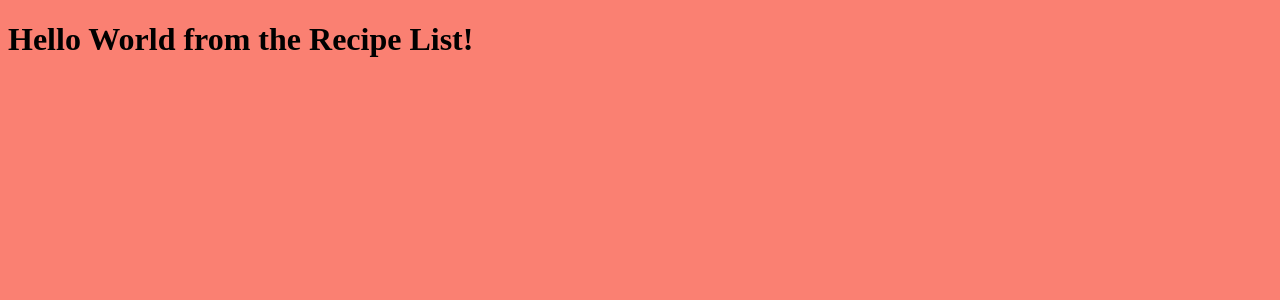
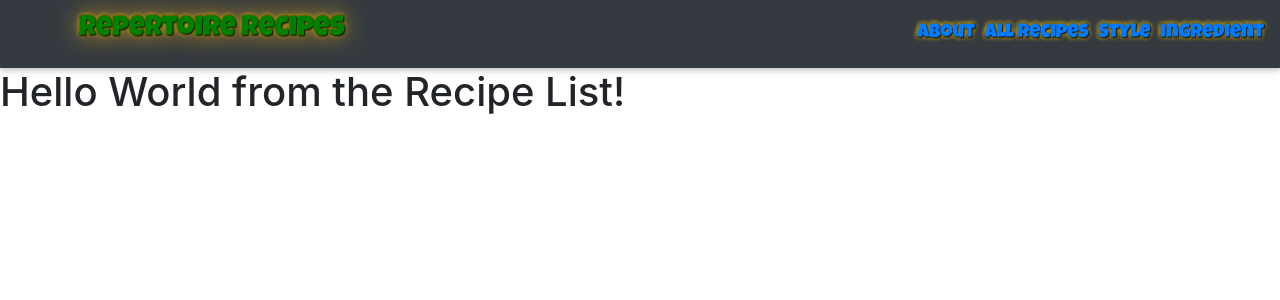
Before and after one commit to PatCeriale/repertoire-recipes, a React (Create React App) app: page /recipelist in a window 1280 px wide. Shown: the top 300 px of the page. Built offline with nearby package versions, Linux system fonts and the light colour scheme.

Commit message:
added navbar need to import bootstrap

```diff
--- a/public/index.html
+++ b/public/index.html
@@ -9,12 +9,22 @@
   <meta name="description" content="Web site created using create-react-app" />
   <link rel="apple-touch-icon" href="%PUBLIC_URL%/logo192.png" />
   <link rel="manifest" href="%PUBLIC_URL%/manifest.json" />
-
-  <title>React App</title>
+  <title>Repertoire Recipes</title>
+  <link rel="preconnect" href="https://fonts.gstatic.com">
+  <link href="https://fonts.googleapis.com/css2?family=Luckiest+Guy&display=swap" rel="stylesheet">
 </head>
 
 <body>
   <div id="root"></div>
+  <script src="https://code.jquery.com/jquery-3.5.1.slim.min.js"
+    integrity="sha384-DfXdz2htPH0lsSSs5nCTpuj/zy4C+OGpamoFVy38MVBnE+IbbVYUew+OrCXaRkfj"
+    crossorigin="anonymous"></script>
+  <script src="https://cdn.jsdelivr.net/npm/popper.js@1.16.1/dist/umd/popper.min.js"
+    integrity="sha384-9/reFTGAW83EW2RDu2S0VKaIzap3H66lZH81PoYlFhbGU+6BZp6G7niu735Sk7lN"
+    crossorigin="anonymous"></script>
+  <script src="https://stackpath.bootstrapcdn.com/bootstrap/4.5.2/js/bootstrap.min.js"
+    integrity="sha384-B4gt1jrGC7Jh4AgTPSdUtOBvfO8shuf57BaghqFfPlYxofvL8/KUEfYiJOMMV+rV"
+    crossorigin="anonymous"></script>
 </body>
 
 </html>
--- a/src/App.js
+++ b/src/App.js
@@ -1,5 +1,6 @@
 // import logo from "./logo.svg";
 import { BrowserRouter as Router, Route, Switch } from "react-router-dom";
+import NavBar from "./components/NavBar/NavBar";
 import Home from "./pages/Home/Home";
 import RecipeList from "./pages/RecipeList/RecipeList";
 
@@ -7,7 +8,7 @@ function App() {
   return (
     <div className="App">
       <Router>
-        {/* <Navbar /> */}
+        <NavBar />
         <Switch>
           <Route exact path={"/"}>
             <Home />
--- a/src/components/NavBar/NavBar.css
+++ b/src/components/NavBar/NavBar.css
@@ -0,0 +1,36 @@
+#logo {
+  color: green;
+  text-shadow: 1px 1px 2px black, 0 0 25px goldenrod, 0 0 5px gold, -1px 0 black,
+    0 1px black, 1px 0 black, 0 -1px black;
+  font-family: "Luckiest Guy", cursive;
+  /* background-color: rgb(14, 14, 14);
+    padding: 5px;
+    border-style: solid;
+    border-width: 1px;
+    border-color: darkgoldenrod;
+    box-shadow: 3px 3px 8px 3px goldenrod; */
+
+  border-radius: 30px;
+  padding: 5px;
+  padding-left: 15px;
+  padding-right: 15px;
+}
+.NavBar {
+  color: green;
+  text-shadow: 1px 1px 2px black, 0 0 5px goldenrod, 0 0 5px gold, -1px 0 black,
+    0 1px black, 1px 0 black, 0 -1px black;
+  font-family: "Luckiest Guy", cursive;
+  background-color: grey;
+  min-height: 10%;
+  text-align: right;
+}
+.links {
+  right: 0%;
+}
+.custom-toggler .navbar-toggler {
+  border-color: rgb(255, 102, 203);
+}
+.nav-item {
+  margin-left: 10px;
+  font-size: larger;
+}
--- a/src/components/NavBar/NavBar.js
+++ b/src/components/NavBar/NavBar.js
@@ -0,0 +1,45 @@
+import React from "react";
+import { Link } from "react-router-dom";
+import "./NavBar.css";
+
+export default function NavBar() {
+  return (
+    <div className="NavBar">
+      <nav className="navbar navbar-expand-lg navbar-dark bg-dark">
+        <Link to="/" className="navbar-brand mx-5" id="logo">
+          <h3>Repertoire Recipes</h3>{" "}
+        </Link>
+        <button
+          className="navbar-toggler"
+          type="button"
+          data-toggle="collapse"
+          data-target="#navbarNav"
+          aria-controls="navbarNav"
+          aria-expanded="false"
+          aria-label="Toggle navigation"
+        >
+          <span className="navbar-toggler-icon"></span>
+        </button>
+        <div className="collapse navbar-collapse" id="navbarNav">
+          <ul className="navbar-nav ml-auto">
+            <li className="nav-item active">
+              <Link to="/about">About </Link>
+            </li>
+            <li className="nav-item">
+              {" "}
+              <Link to="/allrecipes"> All Recipes</Link>{" "}
+            </li>
+            <li className="nav-item">
+              {" "}
+              <Link to="/style">Style</Link>
+            </li>
+            <li className="nav-item">
+              {" "}
+              <Link to="/ingredient">Ingredient</Link>
+            </li>
+          </ul>
+        </div>
+      </nav>
+    </div>
+  );
+}
--- a/src/index.js
+++ b/src/index.js
@@ -1,4 +1,8 @@
 import ReactDOM from "react-dom";
 import App from "./App.js";
+import "@fortawesome/fontawesome-free/css/all.min.css";
+import "bootstrap-css-only/css/bootstrap.min.css";
+import "mdbreact/dist/css/mdb.css";
+import "bootstrap/dist/css/bootstrap.min.css";
 
 ReactDOM.render(<App />, document.getElementById("root"));
```
Also changed, not shown: 1 other file (tests, documents, lock files or other folders).
